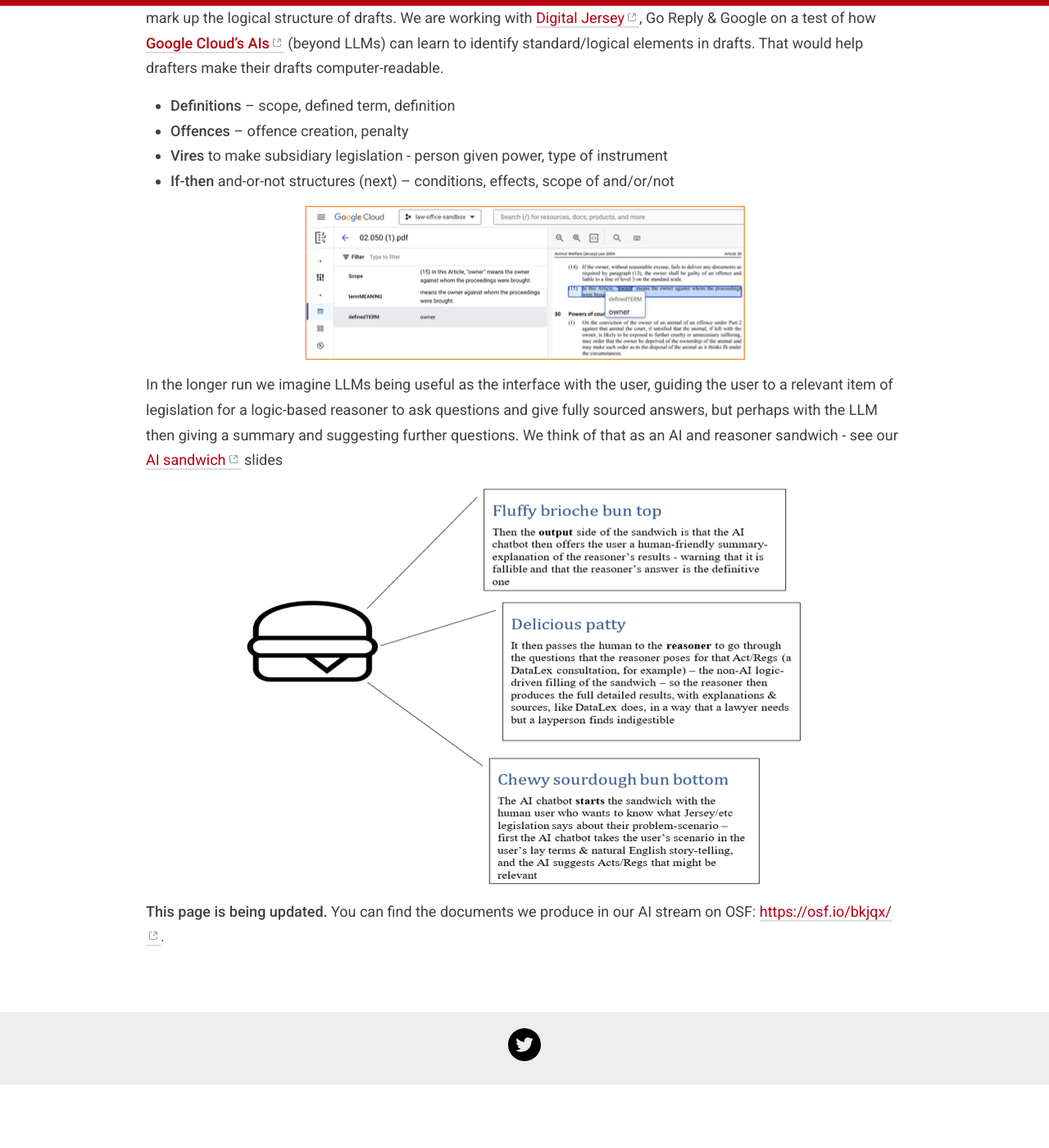
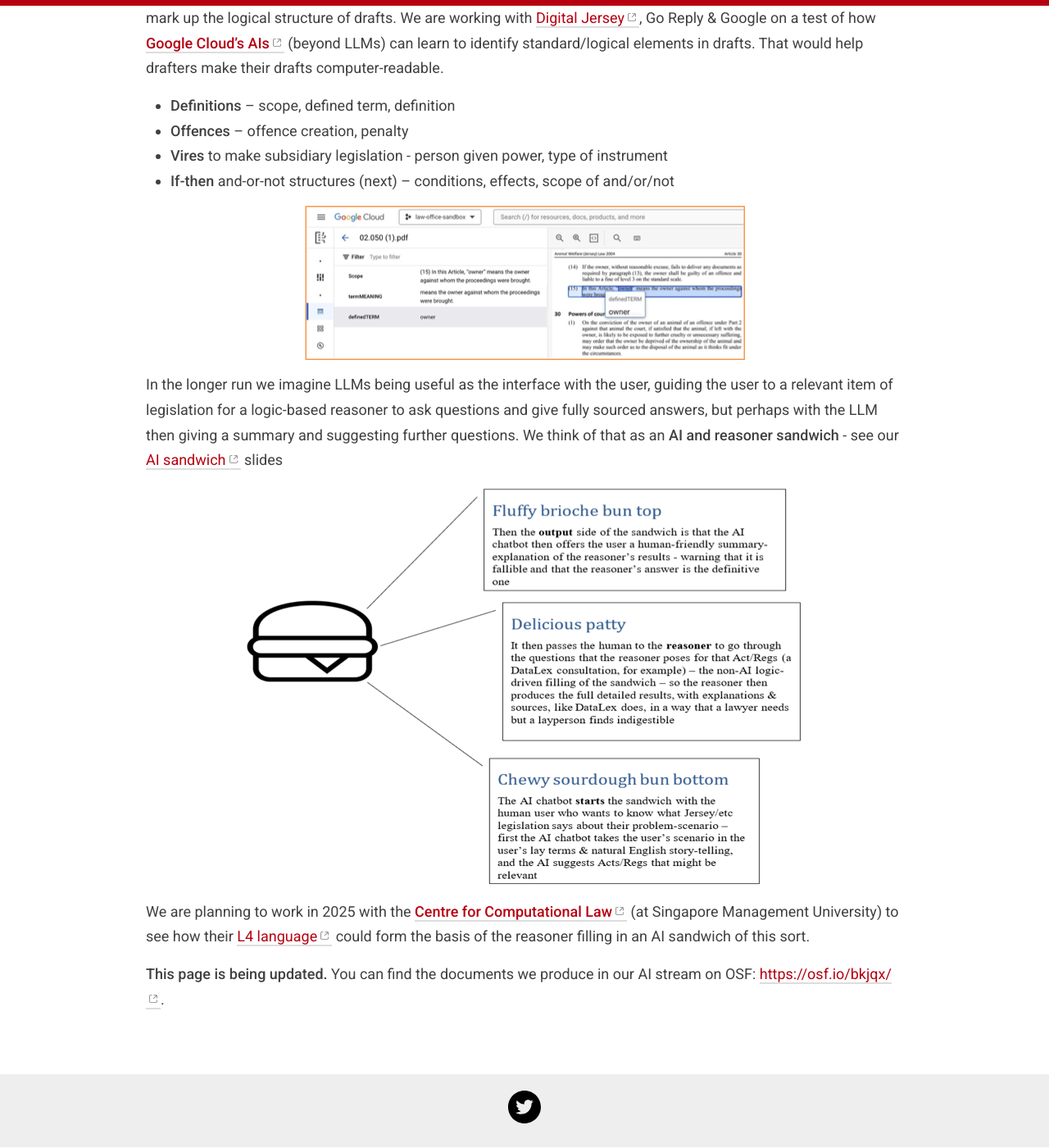
Before and after one commit to crlp-jerseyldo/crlp-jerseyldo.github.io, a Jekyll site: the page built from _pages/ai-and-legislation.md, in a window 1280 px wide and 1400 px high, scrolled down 2275 px. Shown: the whole window at 82% size. Built offline with Jekyll 4.4.1, drawn with Linux system fonts in a browser that asks for light colours; before the commit the page ends 3599 px from its top, so only the background shows below that.

Commit message:
Update ai-and-legislation.md
Added ref to plan to work with CCLaw in 2025 on AI sandwich with L4

```diff
--- a/_pages/ai-and-legislation.md
+++ b/_pages/ai-and-legislation.md
@@ -41,9 +41,10 @@ We reckon AI could also be helpful as part of the [tool for legislative drafters
 
 ![A screenshot of our work with Digital Jersey on AI from Google Cloud](/images/GoogleDJ.png)
 
-In the longer run we imagine LLMs being useful as the interface with the user, guiding the user to a relevant item of legislation for a logic-based reasoner to ask questions and give fully sourced answers, but perhaps with the LLM then giving a summary and suggesting further questions. We think of that as an AI and reasoner sandwich - see our [AI sandwich](https://osf.io/8v5bd){:target="_blank"} slides
+In the longer run we imagine LLMs being useful as the interface with the user, guiding the user to a relevant item of legislation for a logic-based reasoner to ask questions and give fully sourced answers, but perhaps with the LLM then giving a summary and suggesting further questions. We think of that as an **AI and reasoner sandwich** - see our [AI sandwich](https://osf.io/8v5bd){:target="_blank"} slides
 
 ![The AI and reasoner sandwich](/images/AIbun.png)
 
+We are planning to work in 2025 with the [**Centre for Computational Law**](https://cclaw.smu.edu.sg/projects-papers/research-project-computational-law){:target="_blank"} (at Singapore Management University) to see how their [L4 language](https://github.com/smucclaw){:target="_blank"} could form the basis of the reasoner filling in an AI sandwich of this sort.
 
 **This page is being updated.** You can find the documents we produce in our AI stream on OSF: <https://osf.io/bkjqx/>{:target="_blank"}.
```
